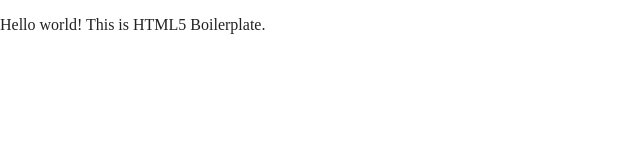
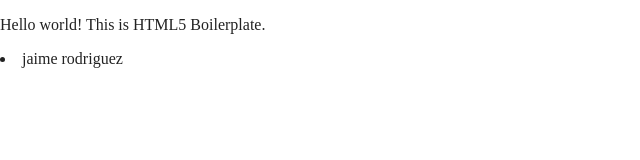
Before and after one commit to devops-winter21/pagina-web, a website built with Parcel: page index.html in a window 1280 px wide. Shown: the whole page, without its empty margins (0-640 px from the left). Built offline with nearby package versions, Linux system fonts and the light colour scheme.

Commit message:
Update index.html

```diff
--- a/index.html
+++ b/index.html
@@ -26,6 +26,7 @@
 
   <!-- Add your site or application content here -->
   <p>Hello world! This is HTML5 Boilerplate.</p>
+  <li>jaime rodriguez</li>
   <script src="js/vendor/modernizr-3.11.2.min.js"></script>
   <script src="js/plugins.js"></script>
   <script src="js/main.js"></script>
```
